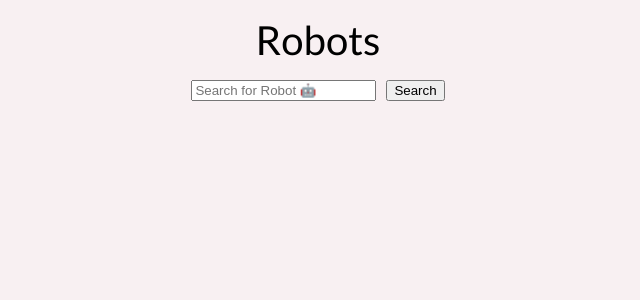
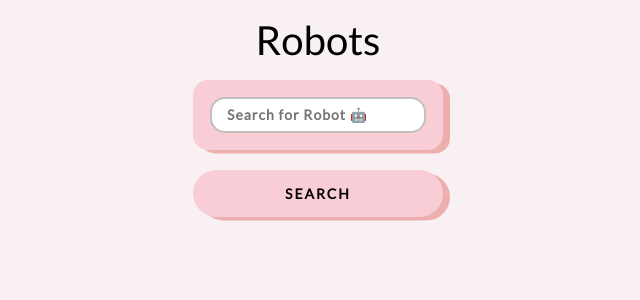
Before and after one commit to sumi419/robohash-app, a React (Create React App) app in the folder client/: page / in a window 1280 px wide. Shown: the top 300 px of the page, without its empty margins (322-962 px from the left). Built offline with nearby package versions, Linux system fonts and the light colour scheme.

Commit message:
🎨 Update input CSS

```diff
--- a/client/src/styles/robots.module.css
+++ b/client/src/styles/robots.module.css
@@ -7,8 +7,52 @@
 
 .form {
   display: flex;
+  flex-direction: column;
+  margin-bottom: 2rem;
+}
+
+.inputWrapper {
+  display: flex;
+  align-items: center;
+  justify-content: center;
+  background-color: #f8cdd6;
+  border-radius: 1.5rem;
+  box-shadow: 0.7rem 0.35rem #edafae;
+  height: 7rem;
+  margin-bottom: 2rem;
+  width: 25rem;
 }
 
 .input {
-  margin-right: 1rem;
+  /* border-radius: 5px;
+  font-size: 1.4rem;
+  margin-right: 1.5rem;
+  width: 10rem; */
+  border: 2px solid silver;
+  border-radius: 1.5rem;
+  font-family: Lato;
+  font-size: 1.4rem;
+  font-weight: 800;
+  letter-spacing: 0.1rem;
+  line-height: 3rem;
+  padding-left: 1.5rem;
+  width: 21.6rem;
 }
+
+.button {
+  background-color: #f8cdd6;
+  border: none;
+  border-radius: 10rem;
+  box-shadow: 0.7rem 0.35rem #edafae;
+  color: inherit;
+  cursor: pointer;
+  font-family: Lato;
+  font-size: 1.4rem;
+  font-weight: 800;
+  letter-spacing: 0.2rem;
+  padding: 1.5rem 3rem;
+  text-align: center;
+  text-decoration: none;
+  text-transform: uppercase;
+  width: 25rem;
+}
```
